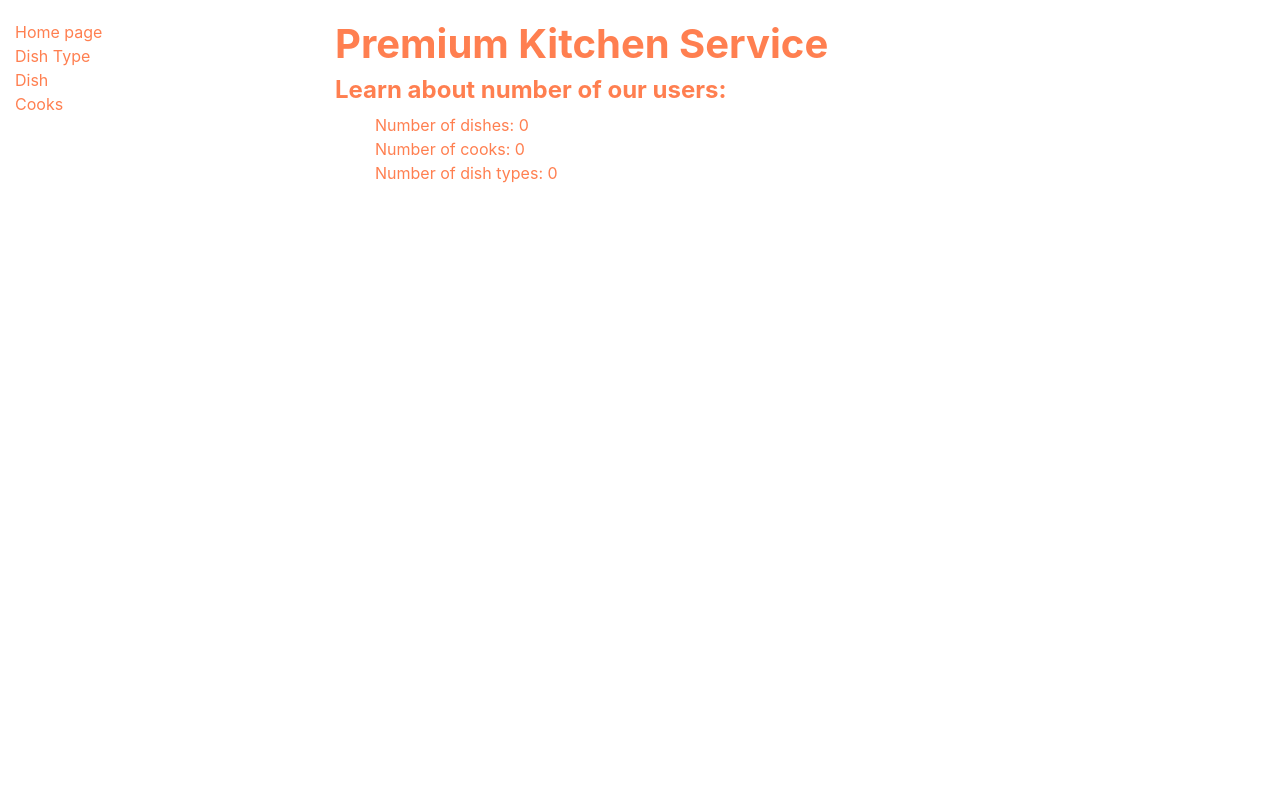
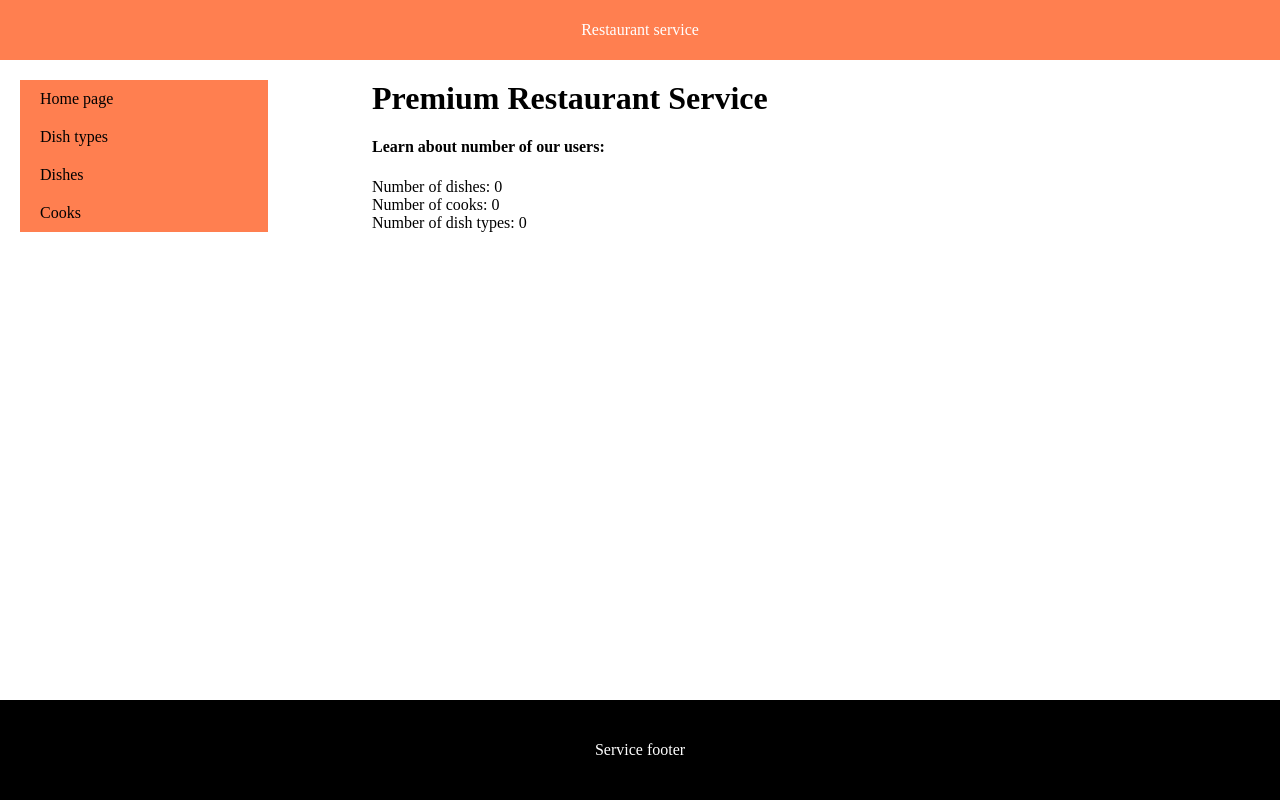
Before and after one commit to HlovaOleh/kitchen-service, a Django app: page / in a window 1280 px wide. Run offline with Django 4.2, Linux system fonts and the light colour scheme; data that the repository does not hold is empty.

Commit message:
create cook list, cook detail, dish list, dish detail, dishtype list pages. Also create views and urls for all this pages and add pagination to pages.

```diff
--- a/restaurant/urls.py
+++ b/restaurant/urls.py
@@ -1,9 +1,29 @@
 from django.urls import path
 
-from .views import index
+from .views import (
+    index,
+    DishTypeListView,
+    DishListView,
+    DishDetailView,
+    CookListView,
+    CookDetailView
+)
 
 urlpatterns = [
-    path("", index, name="index")
+    path("", index, name="index"),
+    path(
+        "dish_types/",
+        DishTypeListView.as_view(),
+        name="dish_type-list"
+    ),
+    path("dishes/", DishListView.as_view(), name="dish-list"),
+    path("dish/<int:pk>/", DishDetailView.as_view(), name="dish-detail"),
+    path("cooks/", CookListView.as_view(), name="cook-list"),
+    path(
+        "cooks/<int:pk>/",
+        CookDetailView.as_view(),
+        name="cook-detail"
+    ),
 ]
 
 app_name = "restaurant"
--- a/restaurant/views.py
+++ b/restaurant/views.py
@@ -1,16 +1,47 @@
+from typing import Any
+
 from django.http import HttpRequest, HttpResponse
 from django.shortcuts import render
+from django.views import generic
 
 from restaurant.models import Cook, DishType, Dish
 
 
 def index(request: HttpRequest) -> HttpResponse:
-    num_cooks = Cook.objects.count()
-    num_dish_types = DishType.objects.count()
-    num_dish = Dish.objects.count()
     context = {
-        "num_cooks": num_cooks,
-        "num_dish_types": num_dish_types,
-        "num_dish": num_dish
+        "num_cooks": Cook.objects.count(),
+        "num_dish_types": DishType.objects.count(),
+        "num_dish": Dish.objects.count()
     }
     return render(request, "restaurant/index.html", context=context)
+
+
+class DishTypeListView(generic.ListView):
+    model = DishType
+    queryset = DishType.objects.all()
+    paginate_by = 5
+
+
+class DishListView(generic.ListView):
+    model = Dish
+    queryset = Dish.objects.select_related("dish_type")
+    paginate_by = 5
+
+
+class DishDetailView(generic.DetailView):
+    model = Dish
+
+
+class CookListView(generic.ListView):
+    model = Cook
+    paginate_by = 5
+
+
+class CookDetailView(generic.DetailView):
+    model = Cook
+    queryset = Cook.objects.all()
+
+    def get_context_data(self, **kwargs: Any) -> dict[str, Any]:
+        context = super().get_context_data(**kwargs)
+        context["dish_list"] = self.object.cooks.select_related("dishes")
+        return context
--- a/static/css/styles.css
+++ b/static/css/styles.css
@@ -1,31 +1,101 @@
+html {
+  --header-height: 60px;
+  --footer-height: 100px;
+}
+
 body {
     margin-top: 20px;
+  margin: 0;
 }
 
-.sidebar-nav {
-    padding: 0;
-    list-style: none;
+h1 {
+  margin: 0 0 10px;
 }
 
-.nav__link {
-    color: coral;
-    text-decoration: none;
+.header {
+  display: flex;
+  justify-content: center;
+  align-items: center;
+  height: var(--header-height);
+  background-color: coral;
+  color: white;
 }
 
-.nav__link:hover {
-    color: mediumseagreen;
+.container {
+  box-sizing: border-box;
+  padding: 20px;
+  min-height: calc(100vh - var(--header-height) - var(--footer-height));
+  overflow: hidden;
 }
 
-.nav__link:active {
-    text-decoration: underline;
+.sidebar {
+  float: left;
+  max-width: 300px;
+  min-width: 150px;
+  width: 20%;
 }
 
-.title {
-    color: coral;
-    font-weight: 700;
+.sidebar__link {
+  display: block;
+  background-color: coral;
+  color: #000;
+  padding: 10px 20px;
+  text-decoration: none;
 }
 
-.info {
-    list-style: none;
-    color: coral;
+.sidebar__link:hover {
+  background-color: coral;
 }
+
+.content {
+  padding: 0 20px;
+  float: right;
+  width: 70%;
+}
+
+.content a {
+  text-decoration: none;
+  color: coral;
+}
+
+
+.content ul {
+  margin: 0;
+  padding: 0;
+  list-style: none;
+}
+
+.footer {
+  display: flex;
+  justify-content: center;
+  align-items: center;
+  height: var(--footer-height);
+  line-height: var(--footer-height);
+  background-color: #000;
+  color: #fff;
+}
+
+.card {
+  border: 1px solid #000;
+  border-radius: 5px;
+  max-width: 300px;
+  margin-bottom: 8px;
+  padding: 0 10px;
+}
+
+.bold {
+  font-weight: bold;
+}
+
+.pagination {
+  display: inline-flex;
+  gap: 8px;
+  align-items: center;
+  margin-top: 10px;
+}
+
+.pagination a {
+  padding: 8px 13px;
+  border: 1px solid #000;
+  border-radius: 5px;
+}
--- a/templates/base.html
+++ b/templates/base.html
@@ -1,29 +1,36 @@
 <!DOCTYPE html>
 <html lang="en">
+
 <head>
+  {% block title %}
+    <title>Restaurant service</title>
+  {% endblock %}
   <meta charset="UTF-8">
-  {% block title %}
-    <title>Kitchen Service</title>
-  {% endblock %}
-  <link rel="stylesheet" href="https://cdn.jsdelivr.net/npm/bootstrap@4.6.2/dist/css/bootstrap.min.css"
-        integrity="sha384-xOolHFLEh07PJGoPkLv1IbcEPTNtaed2xpHsD9ESMhqIYd0nLMwNLD69Npy4HI+N" crossorigin="anonymous">
+  <meta name="viewport" content="width=device-width, initial-scale=1">
   {% load static %}
-  <link rel="stylesheet" href="{% static 'css/styles.css' %}">
+  <link href="{% static 'css/styles.css' %}" rel="stylesheet">
 </head>
+
 <body>
-  <div class="container-fluid">
-    <div class="row">
-      <div class="col-sm-3">
-        {% block sidebar %}
-          {% include "includes/sidebar.html" %}
-        {%  endblock %}
-      </div>
-      <div class="col-sm-9">
-        {% block content %}
-        {% endblock %}
-      </div>
+  <div class="header">
+    Restaurant service
+  </div>
+  <div class="container">
+    {% block sidebar %}
+      {% include "includes/sidebar.html" %}
+    {% endblock sidebar %}
+    <div class="content">
+      {% block content %}
+      {% endblock content %}
+      {% block pagination %}
+
+        {% include "includes/pagination.html" %}
+      {% endblock pagination %}
     </div>
-
+  </div>
+  <div class="footer">
+    Service footer
   </div>
 </body>
+
 </html>
--- /dev/null
+++ b/templates/includes/pagination.html
@@ -0,0 +1,15 @@
+{% if is_paginated %}
+  <div class="pagination">
+    {% if page_obj.has_previous %}
+      <a href="?page={{ page_obj.previous_page_number }}">❮</a>
+    {% endif %}
+
+    <span class="bold">
+      Page {{ page_obj.number }} of {{ page_obj.paginator.num_pages }}
+    </span>
+
+    {% if page_obj.has_next %}
+      <a href="?page={{ page_obj.next_page_number }}">❯</a>
+    {% endif %}
+  </div>
+{% endif %}
--- a/templates/includes/sidebar.html
+++ b/templates/includes/sidebar.html
@@ -1,14 +1,6 @@
-<ul class="sidebar-nav">
-  <li>
-    <a href="{% url 'restaurant:index' %}" class="nav__link">Home page</a>
-  </li>
-  <li>
-    <a href="#" class="nav__link">Dish Type</a>
-  </li>
-  <li>
-    <a href="#" class="nav__link">Dish</a>
-  </li>
-  <li>
-    <a href="#" class="nav__link">Cooks</a>
-  </li>
-</ul>
+<div class="sidebar">
+  <a class="sidebar__link" href="{% url 'restaurant:index' %}">Home page</a>
+  <a class="sidebar__link" href="{% url 'restaurant:dish_type-list' %}">Dish types</a>
+  <a class="sidebar__link" href="{% url 'restaurant:dish-list' %}">Dishes</a>
+  <a class="sidebar__link" href="{% url 'restaurant:cook-list' %}">Cooks</a>
+</div>
--- a/templates/restaurant/index.html
+++ b/templates/restaurant/index.html
@@ -1,6 +1,6 @@
 {% extends "base.html" %}
 {% block content %}
-  <h1 class="title">Premium Kitchen Service</h1>
+  <h1 class="title">Premium Restaurant Service</h1>
   <h4 class="title">Learn about number of our users:</h4>
   <ul>
     <li class="info">Number of dishes: {{ num_dish }}</li>
```
Also changed, not shown: templates/restaurant/cook_detail.html (added, +16 -0 lines), templates/restaurant/cook_list.html (added, +15 -0 lines), templates/restaurant/dish_detail.html (added, +14 -0 lines), templates/restaurant/dish_list.html (added, +15 -0 lines), templates/restaurant/dishtype_list.html (added, +13 -0 lines).
